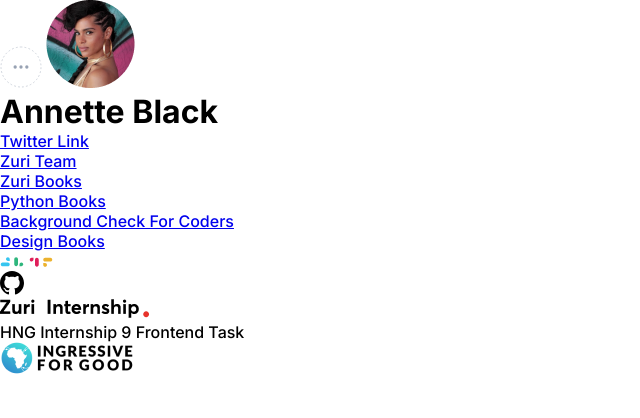
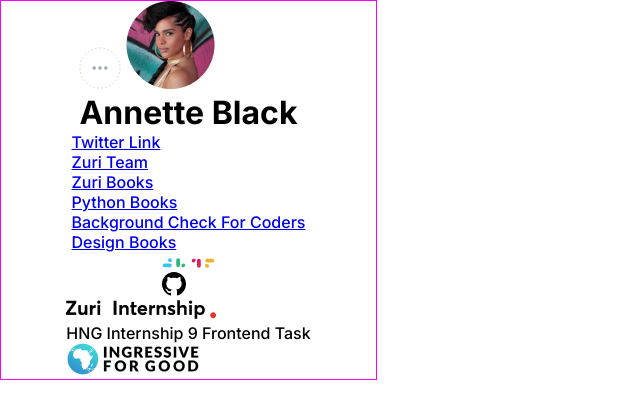
Before and after one commit to CodeEnthusiast09/Link-tree, a plain HTML site: page index.html in a window 1280 px wide. Shown: the whole page, without its empty margins (0-640 px from the left). Drawn offline with Linux system fonts and the light colour scheme.

Commit message:
woring on css

```diff
--- a/style.css
+++ b/style.css
@@ -7,6 +7,17 @@ body {
   font-family: "Inter";
 }
 :root {
-    --gray200: #FAFCF0;
-    --gray500: #667085;
+  --gray200: #fafcf0;
+  --gray500: #667085;
 }
+
+@media (min-width: 600px) {
+  .container {
+    width: 375px;
+    max-height: 895px;
+    border: 1px solid magenta;
+    display: flex;
+    flex-direction: column;
+    align-items: center;
+  }
+}
```
